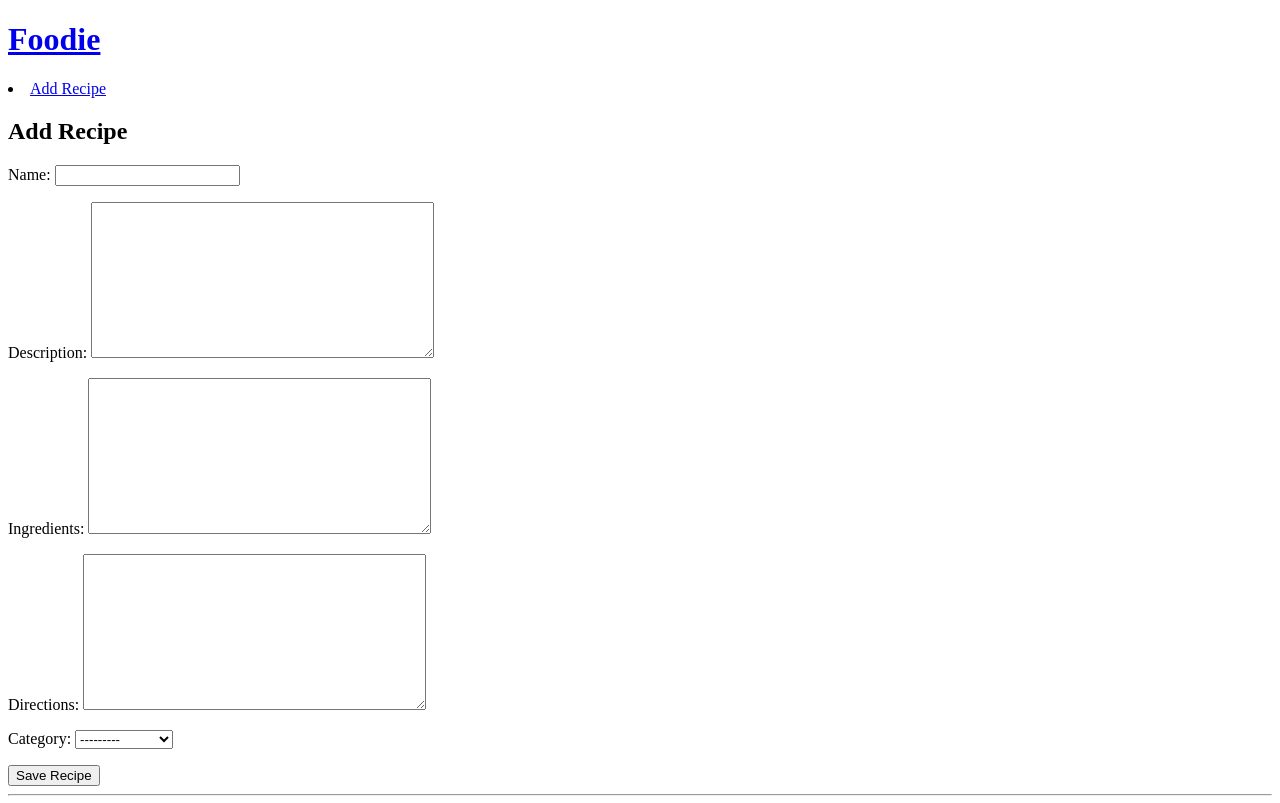
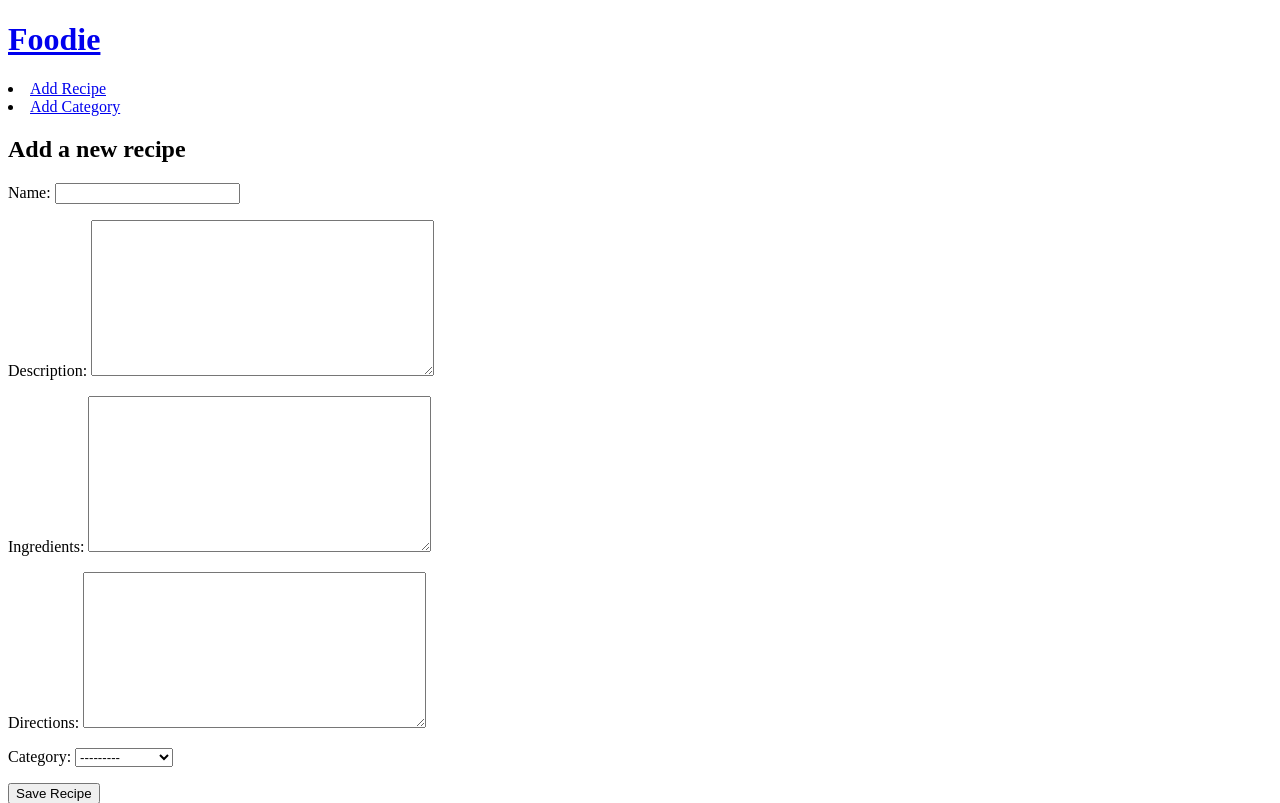
Before and after one commit to Tijo-11/foodie, a Django app: page /home/add_recipe/ in a window 1280 px wide. Shown: the top 803 px of the page. Run offline with Django 5.2, Linux system fonts and the light colour scheme; data comes from the database, SQL or seed files in the repository.

Commit message:
Recipe addition with category prepopulated successful

```diff
--- a/foodie/foodie_app/templates/foodie_app/add_recipe.html
+++ b/foodie/foodie_app/templates/foodie_app/add_recipe.html
@@ -1,6 +1,7 @@
 {% extends "base.html" %} {% block content %}
 
-<h2>Add Recipe</h2>
+<h2>Add a new recipe {% if category %} to {{ category.name }}{% endif %}</h2>
+
 <form method="post">
   {% csrf_token %} {{ form.as_p }}
   <button type="submit">Save Recipe</button>
--- a/foodie/foodie_app/templates/foodie_app/recipes.html
+++ b/foodie/foodie_app/templates/foodie_app/recipes.html
@@ -1,6 +1,9 @@
 {% extends "base.html" %} {% block content %}
 <h3>Recipes under {{ category }}</h3>
 <!-- category.__str__ or category.name -->
+<a href="{% url 'foodie_app:add_recipe_with_genre' category.id %}"
+  >Add Recipe</a
+>
 <div>
   {% for recipe in recipes %}
   <div>
--- a/foodie/foodie_app/urls.py
+++ b/foodie/foodie_app/urls.py
@@ -7,5 +7,8 @@ urlpatterns = [
     path('', views.index, name='index'),
     path('recipes/<int:category_id>/', views.recipes, name='recipes'),  # recipes for a category
     path("add-category/", views.add_category, name="add_category"),
+    # old add recipe (no category)
     path('add_recipe/', views.add_recipe, name='add_recipe_no_genre'),
+    # new add recipe with category
+    path('add-recipe/<int:category_id>/', views.add_recipe, name='add_recipe_with_genre'),
 ]
--- a/foodie/foodie_app/views.py
+++ b/foodie/foodie_app/views.py
@@ -1,4 +1,4 @@
-from django.shortcuts import render, redirect
+from django.shortcuts import render, redirect, get_object_or_404
 from .models import Category  # Category model in foodie_app
 from recipes.models import Recipe  # import Recipe from the recipes app
 from .forms import CategoryForm, RecipeForm
@@ -38,13 +38,24 @@ def add_category(request):
     return render(request, "foodie_app/add_category.html", context)
 
 
-def add_recipe(request):
-    if request.method == 'POST':
-        form = RecipeForm(request.POST)
-        if form.is_valid():
-            form.save()
-            return redirect('recipes:recipes')  # back to homepage
-    else:
-        form = RecipeForm()  # empty form for GET request
+def add_recipe(request, category_id=None):
+    category = None
 
-    return render(request, 'foodie_app/add_recipe.html', {'form': form})
+    # If category_id is passed, fetch the category or return 404
+    if category_id:
+        category = get_object_or_404(Category, id=category_id)
+
+    # Create the form
+    form = RecipeForm(request.POST or None, initial={'category': category})
+
+    # Handle form submission
+    if request.method == 'POST' and form.is_valid():
+        new_recipe = form.save()
+        # Redirect to recipes under the same category
+        return redirect('recipes:recipes', category_id=new_recipe.category.id)
+
+    # If GET or invalid form, just render the template
+    return render(request, 'foodie_app/add_recipe.html', {
+        'form': form,
+        'category': category,
+    })
--- a/foodie/templates/base.html
+++ b/foodie/templates/base.html
@@ -18,6 +18,9 @@
       <li>
         <a href="{% url 'foodie_app:add_recipe_no_genre' %}">Add Recipe</a>
       </li>
+      <li>
+        <a href="{% url 'foodie_app:add_category' %}">Add Category</a>
+      </li>
     </header>
 
     <main>{% block content %}{% endblock content %}</main>
```
